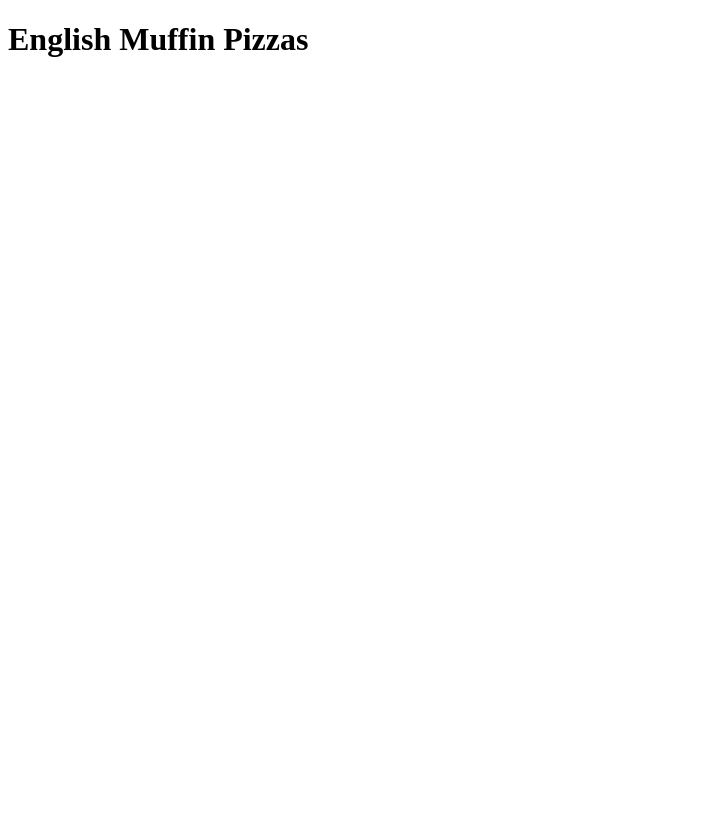
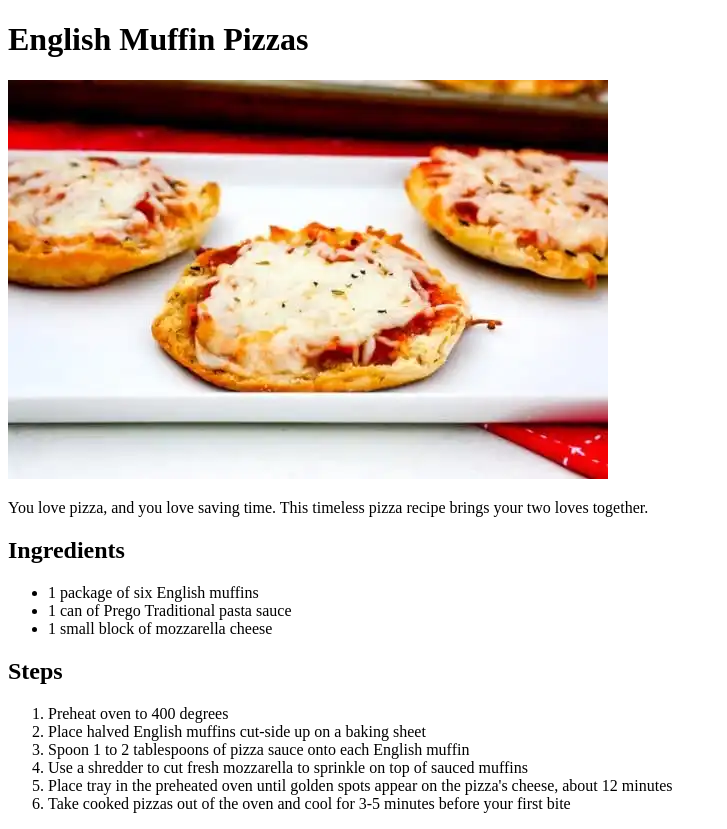
Before and after one commit to timmcsorley/odin-recipes, a plain HTML site: page recipes/english-muffin-pizzas.html in a window 1280 px wide. Shown: the whole page, without its empty margins (0-727 px from the left). Before the commit the page ends 800 px from the top, so only its background shows below. Drawn offline with Linux system fonts and the light colour scheme.

Commit message:
Add completed pizza recipe page

```diff
--- a/recipes/english-muffin-pizzas.html
+++ b/recipes/english-muffin-pizzas.html
@@ -6,5 +6,23 @@
     </head>
     <body>
         <h1>English Muffin Pizzas</h1>
+        <img src="../images/pizza.png"
+        alt="A slice of English Muffin Pizza">
+        <p>You love pizza, and you love saving time. This timeless pizza recipe brings your two loves together.</p>
+        <h2>Ingredients</h2>
+        <ul>
+            <li>1 package of six English muffins</li>
+            <li>1 can of Prego Traditional pasta sauce</li>
+            <li>1 small block of mozzarella cheese</li>
+        </ul>
+        <h2>Steps</h2>
+        <ol>
+            <li>Preheat oven to 400 degrees</li>
+            <li>Place halved English muffins cut-side up on a baking sheet</li>
+            <li>Spoon 1 to 2 tablespoons of pizza sauce onto each English muffin</li>
+            <li>Use a shredder to cut fresh mozzarella to sprinkle on top of sauced muffins</li>
+            <li>Place tray in the preheated oven until golden spots appear on the pizza's cheese, about 12 minutes</li>
+            <li>Take cooked pizzas out of the oven and cool for 3-5 minutes before your first bite</li>
+        </ol>
     </body>
 </html>
```
Also changed, not shown: images/pizza.png (added).
